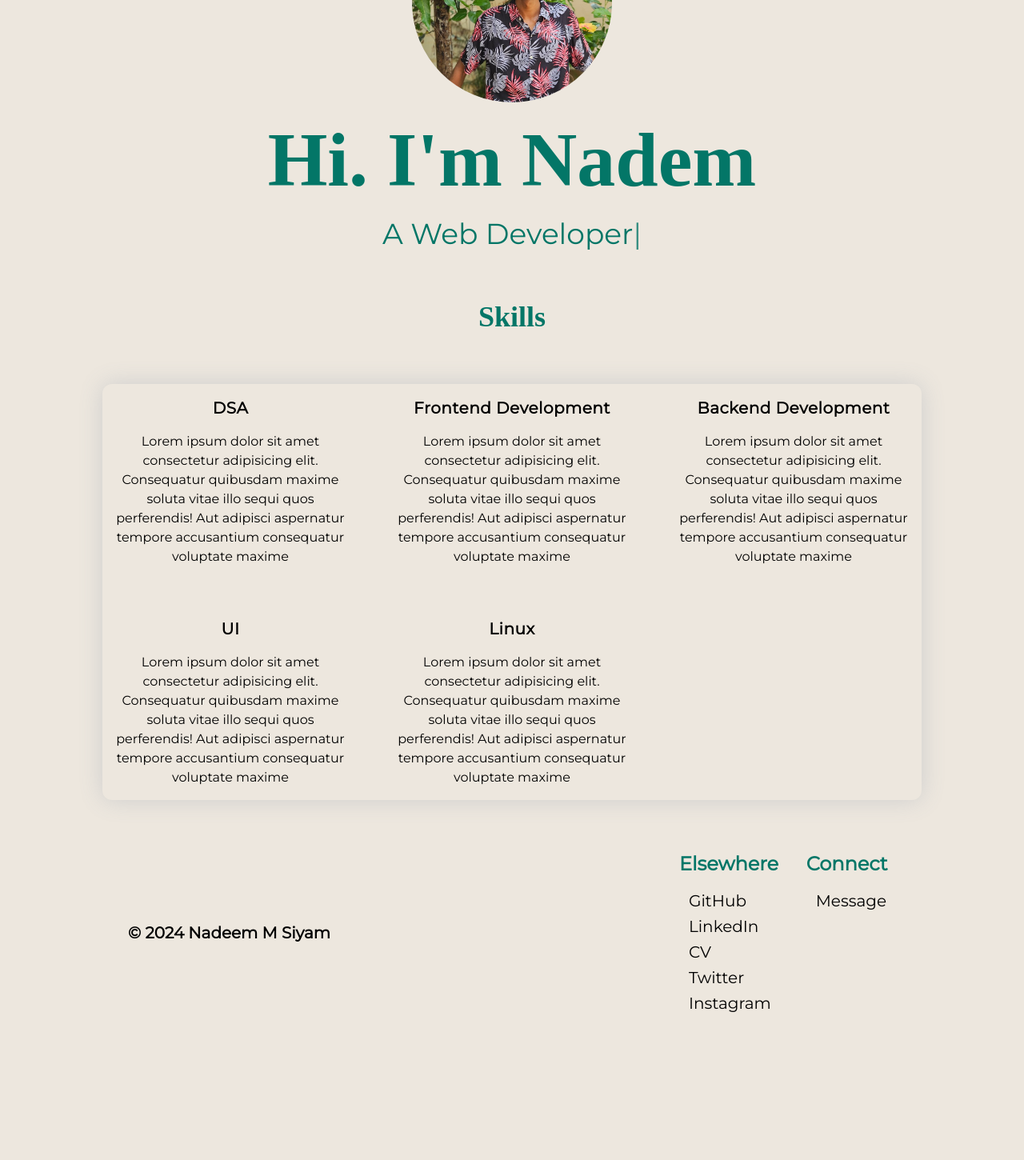
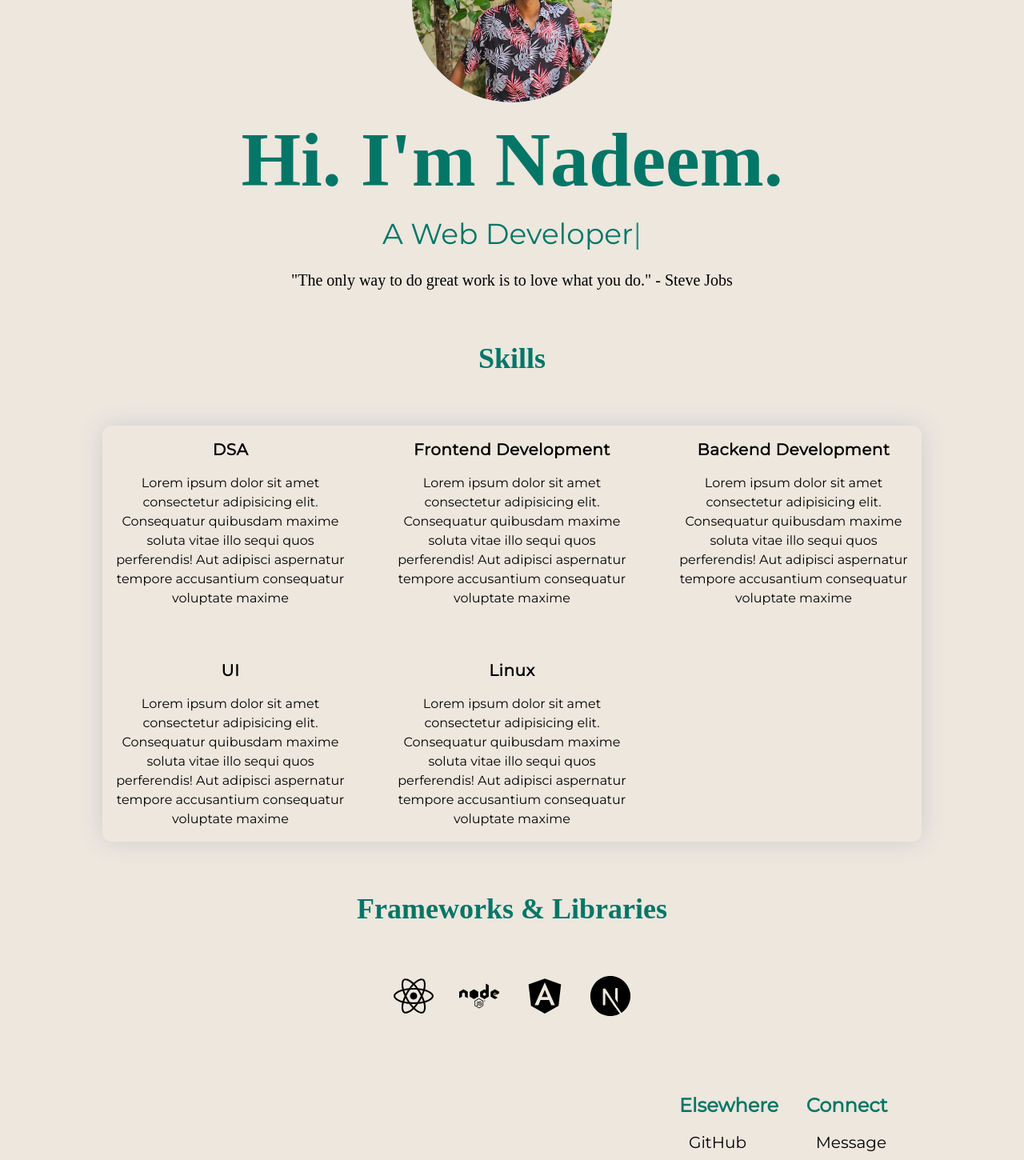
Before and after one commit to Centinoughty/portfolio, a Next.js app: page / in a window 1280 px wide. Shown: the part 238-1688 px from the top of the page at 80% size. Before the commit the page ends 1570 px from the top, so only its background shows below. Built offline with nearby package versions, Linux system fonts and the light colour scheme; a web font is replaced by a local one.

Commit message:
Home page completed

```diff
--- /dev/null
+++ b/components/Frameworks/Framework.tsx
@@ -0,0 +1,17 @@
+import { FaAngular, FaNode, FaReact } from "react-icons/fa";
+
+export default function Framework() {
+  return (
+    <>
+      <p className="font-diph font-bold text-4xl text-center text-[#037667] mt-16">Frameworks & Libraries</p>
+      <div className="flex justify-center mt-16 mb-24">
+        <div className="flex gap-8">
+          <FaReact size={50} />
+          <FaNode size={50} />
+          <FaAngular size={50} />
+          <img src="/next-js.svg" className="h-[50px] w-[50px]" />
+        </div>
+      </div>
+    </>
+  );
+}
--- a/pages/index.tsx
+++ b/pages/index.tsx
@@ -4,6 +4,7 @@ import TypingEffect from "@/util/TypingEffect";
 import { typingData } from "@/data/content";
 import Skill from "@/components/Skills/Skill";
 import Button from "@/util/Button";
+import Framework from "@/components/Frameworks/Framework";
 
 export default function Home() {
   return (
@@ -15,13 +16,15 @@ export default function Home() {
           className="rounded-full justify-self-center h-[250px] w-[250px]"
         />
         <h1 className="text-5xl sm:text-6xl md:text-8xl font-diph font-bold">
-          Hi. I'm Nadem
+          Hi. I'm Nadeem.
         </h1>
         <p className="text-3xl md:text-4xl font-mont">
           A <TypingEffect data={typingData} />
         </p>
+        <p className="text-black font-diph text-xl">"The only way to do great work is to love what you do." - Steve Jobs</p>
       </main>
       <Skill />
+      <Framework />
       <Footer />
     </>
   );
```
Also changed, not shown: public/next-js.svg (added).
